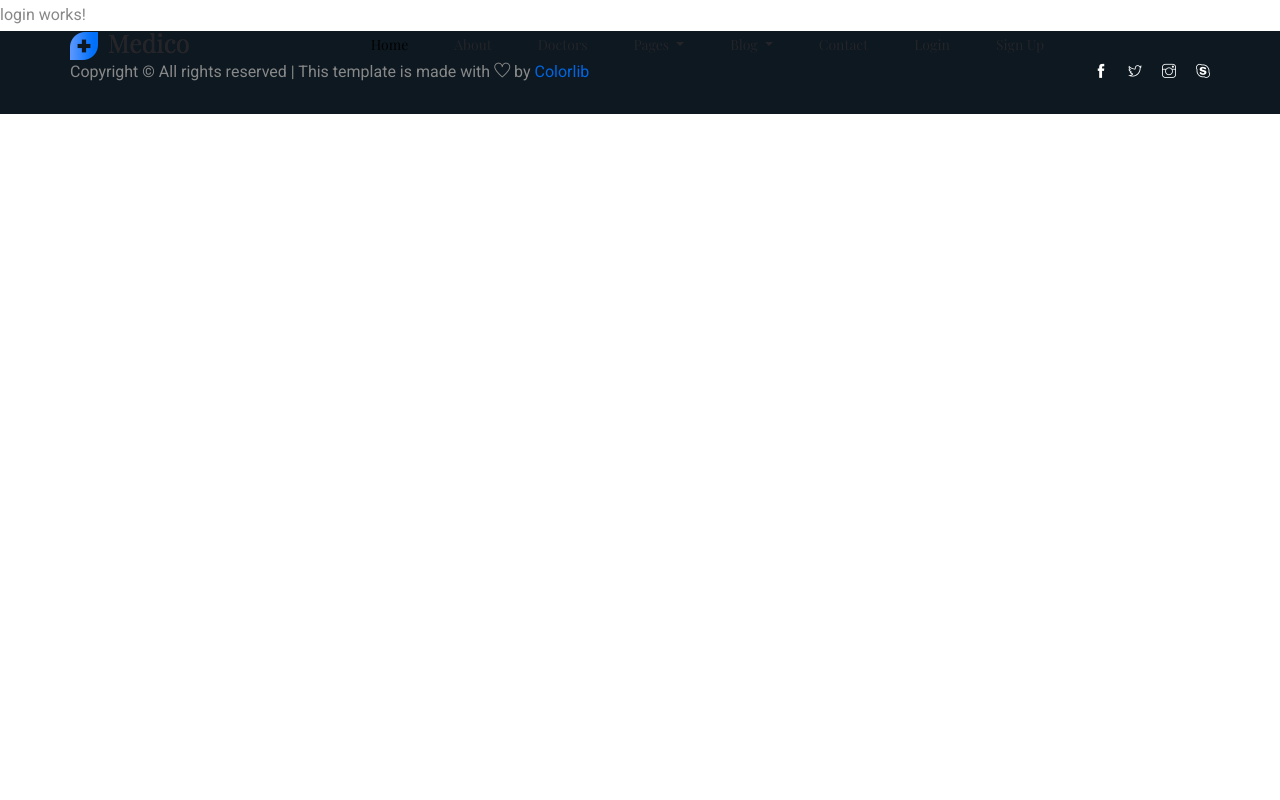
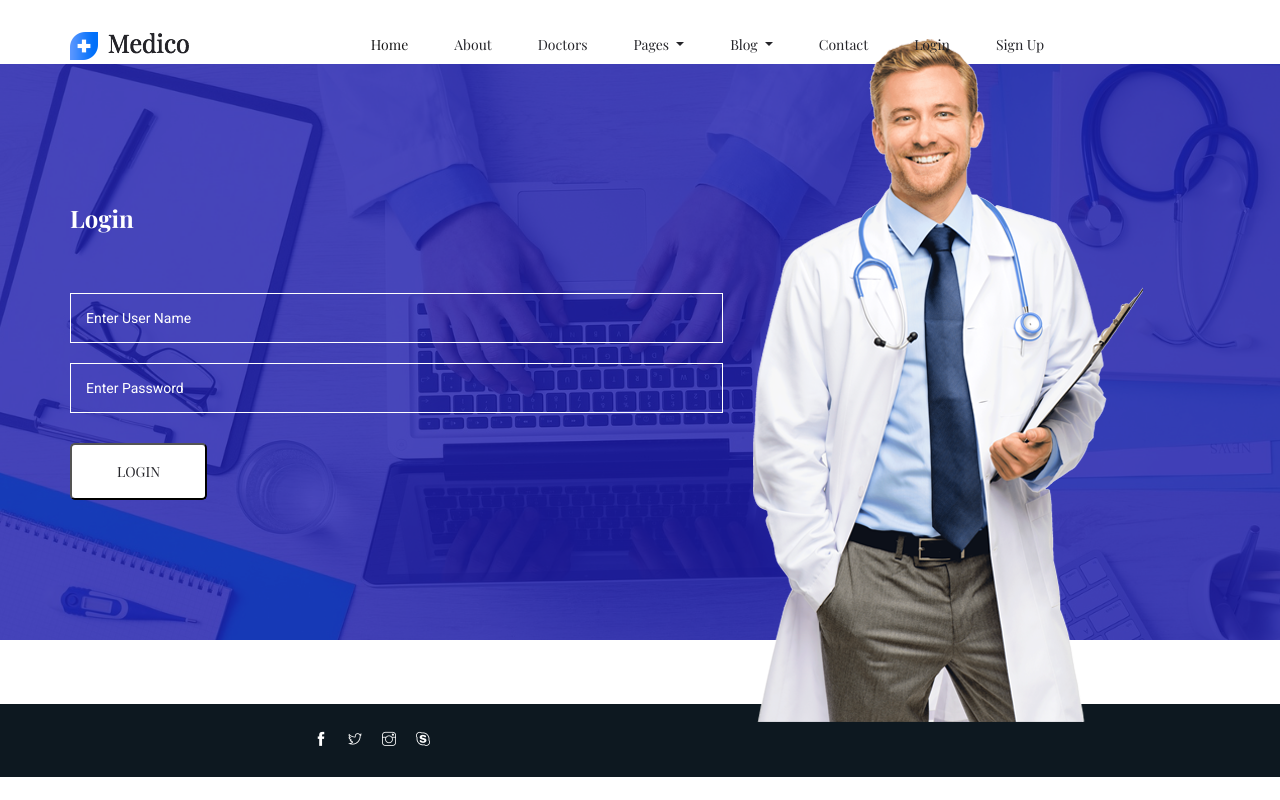
Before and after one commit to tanujdoshi/HealthCard, an Angular app: page /Login in a window 1280 px wide. Built offline with nearby package versions, Linux system fonts and the light colour scheme.

Commit message:
basic signup and login

```diff
--- a/src/app/footer/footer.component.html
+++ b/src/app/footer/footer.component.html
@@ -1,12 +1,18 @@
 <!-- footer part start -->
-<footer class="footer-area">
+<footer class="footer-area" style="margin-top: 5%;">
   <div class="copyright_part">
     <div class="container">
       <div class="row align-items-center">
-            <p class="footer-text m-0 col-lg-8 col-md-12"><!-- Link back to Colorlib can't be removed. Template is licensed under CC BY 3.0. -->
-Copyright &copy;<script>document.write(new Date().getFullYear());</script> All rights reserved | This template is made with <i class="ti-heart" aria-hidden="true"></i> by <a href="https://colorlib.com" target="_blank">Colorlib</a>
-<!-- Link back to Colorlib can't be removed. Template is licensed under CC BY 3.0. -->
-</p>
+        <!-- <p class="footer-text m-0 col-lg-8 col-md-12"> Link back to Colorlib can't be removed. Template is licensed under CC BY 3.0.
+        Copyright &copy;
+        <script>
+          document.write(new Date().getFullYear());
+        </script>
+        All rights reserved | This template is made with
+        <i class="ti-heart" aria-hidden="true"></i> by
+        <a href="https://colorlib.com" target="_blank">Colorlib</a>
+      Link back to Colorlib can't be removed. Template is licensed under CC BY 3.0.
+</p> -->
         <div class="col-lg-4 col-md-12 text-center text-lg-right footer-social">
           <a href="#"><i class="ti-facebook"></i></a>
           <a href="#"> <i class="ti-twitter"></i> </a>
--- a/src/app/login/login.component.html
+++ b/src/app/login/login.component.html
@@ -1 +1,55 @@
-<p>login works!</p>
+<!--::regervation_part start::-->
+<section class="regervation_part section_padding">
+  <div class="container">
+    <div class="row align-items-center regervation_content">
+      <div class="col-lg-7">
+        <div class="regervation_part_iner">
+          <form>
+            <h2>Login</h2>
+            <div class="form-row">
+              <div class="form-group col-md-12">
+                <input
+                  type="text"
+                  class="form-control"
+                  id="name"
+                  placeholder="Enter User Name"
+                  #uname
+                />
+              </div>
+
+              <div class="form-group col-md-12">
+                <input
+                  type="password"
+                  class="form-control"
+                  id="password"
+                  placeholder="Enter Password"
+                  #password
+                />
+              </div>
+            </div>
+
+            <div class="regerv_btn">
+              <button
+                class="btn_2"
+                type="button"
+                (click)="login(uname, password)"
+              >
+                Login
+              </button>
+            </div>
+          </form>
+        </div>
+      </div>
+      <div class="col-lg-5 col-md-6">
+        <div class="reservation_img">
+          <img
+            src="../../assets/img/reservation.png"
+            alt=""
+            class="reservation_img_iner"
+          />
+        </div>
+      </div>
+    </div>
+  </div>
+</section>
+<!--::regervation_part end::-->
--- a/src/app/login/login.component.ts
+++ b/src/app/login/login.component.ts
@@ -1,15 +1,17 @@
-import { Component, OnInit } from '@angular/core';
+import { Component, OnInit } from "@angular/core";
+import { RegisterService } from '../register.service';
 
 @Component({
-  selector: 'app-login',
-  templateUrl: './login.component.html',
-  styleUrls: ['./login.component.css']
+  selector: "app-login",
+  templateUrl: "./login.component.html",
+  styleUrls: ["./login.component.css"]
 })
 export class LoginComponent implements OnInit {
+  constructor(private registeService: RegisterService) {}
 
-  constructor() { }
-
-  ngOnInit() {
+  ngOnInit() {}
+  login(uname, password) {
+    console.log(uname.value, password.value);
+    this.registeService.login(uname.value, password.value);
   }
-
 }
--- a/src/app/register.service.ts
+++ b/src/app/register.service.ts
@@ -84,7 +84,21 @@ export class RegisterService {
       .subscribe((response: any) => {
         if (response.success) {
           console.log("Inserted Successfully");
-          this.Toastr.success("Registration of medical shop successfull!!");
+          this.Toastr.success("Registration of user successfull!!");
+        }
+      });
+  }
+  login(uname, password) {
+    this.http
+      .post("http://localhost:8000/login", { uname, password })
+      .subscribe((response: any) => {
+        console.log("login:", response);
+        if (response.success) {
+          sessionStorage.setItem("isLogged", "true");
+          sessionStorage.setItem("userType", response.userType);
+          this.Toastr.success("Login Successful");
+        } else {
+          this.Toastr.error("Login Failed");
         }
       });
   }
--- a/src/app/signup/signup.component.ts
+++ b/src/app/signup/signup.component.ts
@@ -1,46 +1,43 @@
-import { Component, OnInit } from '@angular/core';
+import { Component, OnInit } from "@angular/core";
 
-import {RegisterService} from '../register.service';
-import { RouterModule, Router } from '@angular/router';
-import {ToastrService} from 'ngx-toastr'
-
+import { RegisterService } from "../register.service";
+import { RouterModule, Router } from "@angular/router";
+import { ToastrService } from "ngx-toastr";
 
 @Component({
-  selector: 'app-signup',
-  templateUrl: './signup.component.html',
-  styleUrls: ['./signup.component.css']
+  selector: "app-signup",
+  templateUrl: "./signup.component.html",
+  styleUrls: ["./signup.component.css"]
 })
 export class SignupComponent implements OnInit {
-
-
-
-  constructor(private register:RegisterService,private Toastr:ToastrService,private router:Router) { }
-
+  constructor(
+    private register: RegisterService,
+    private Toastr: ToastrService,
+    private router: Router
+  ) {}
 
   ngOnInit() {
-    this.Toastr.error("Passwords must match")
-
+    // this.Toastr.error("Passwords must match")
   }
-  registerPatient(form)
-  {
-
-    var name=form.name.value;
+  registerPatient(form) {
+    var name = form.name.value;
     //var contact=form.contact.value;
     var password = form.password.value;
     var cpassword = form.cpassword.value;
     var address = form.address.value;
     var select = form.select.value;
-    if(select == "1")
-    {
-     // console.log('Select')
-      this.Toastr.warning("Select How Do You Want TO Sign Up")
+    if (select == "1") {
+      // console.log('Select')
+      this.Toastr.warning("Select How Do You Want TO Sign Up");
     }
-    else
-    {
-    localStorage.setItem("user",select);
-    this.router.navigate(['/Signup2'],{queryParams: { name: name,password:password,address:address } })
-
+    else if (password != cpassword) {
+      this.Toastr.warning("password not matched");
+    } else {
+      localStorage.setItem("user", select);
+      localStorage.setItem("password",password);
+      this.router.navigate(["/Signup2"], {
+        queryParams: { name: name,  address: address }
+      });
+    }
   }
 }
-
-}
--- a/src/app/signup2/signup2.component.ts
+++ b/src/app/signup2/signup2.component.ts
@@ -24,7 +24,7 @@ export class Signup2Component implements OnInit {
   ngOnInit() {
     this.name = this._route.snapshot.queryParams.name;
     // this.contact=this._route.snapshot.queryParams.contact;
-    this.password = this._route.snapshot.queryParams.password;
+    this.password =localStorage.getItem("password");
     this.address = this._route.snapshot.queryParams.address;
     this.user = localStorage.getItem("user");
     //console.log(this.user , this.name , this.address);
@@ -78,6 +78,7 @@ export class Signup2Component implements OnInit {
   }
   registerPatient(form)
   {
+    //console.log("In com");
     var contact = form.contact.value;
     var dob=form.DOB.value;
     var blood=form.bloodType.value;
```
Also changed, not shown: src/app/app.component.html (line endings or trailing spaces), 1 other file (tests, documents, lock files or other folders). Lines whose indentation alone changed are shown as unchanged.
